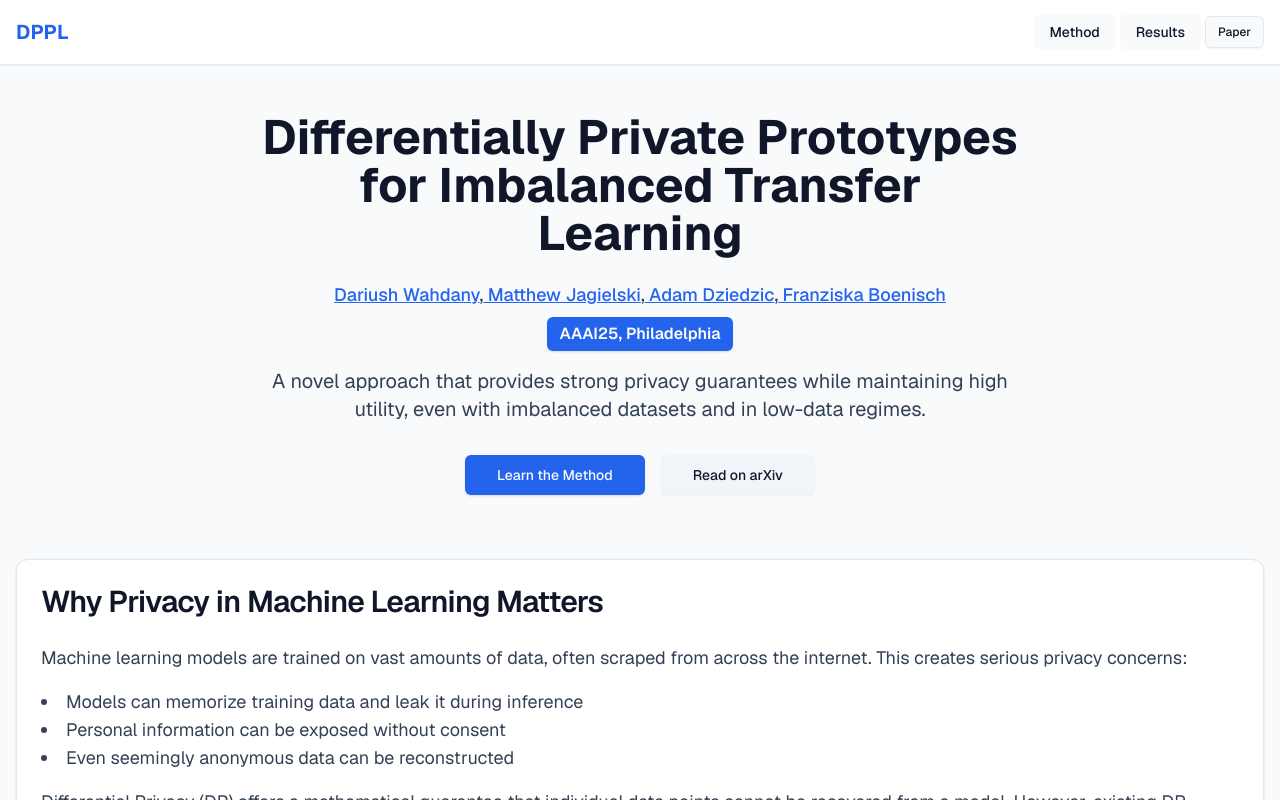
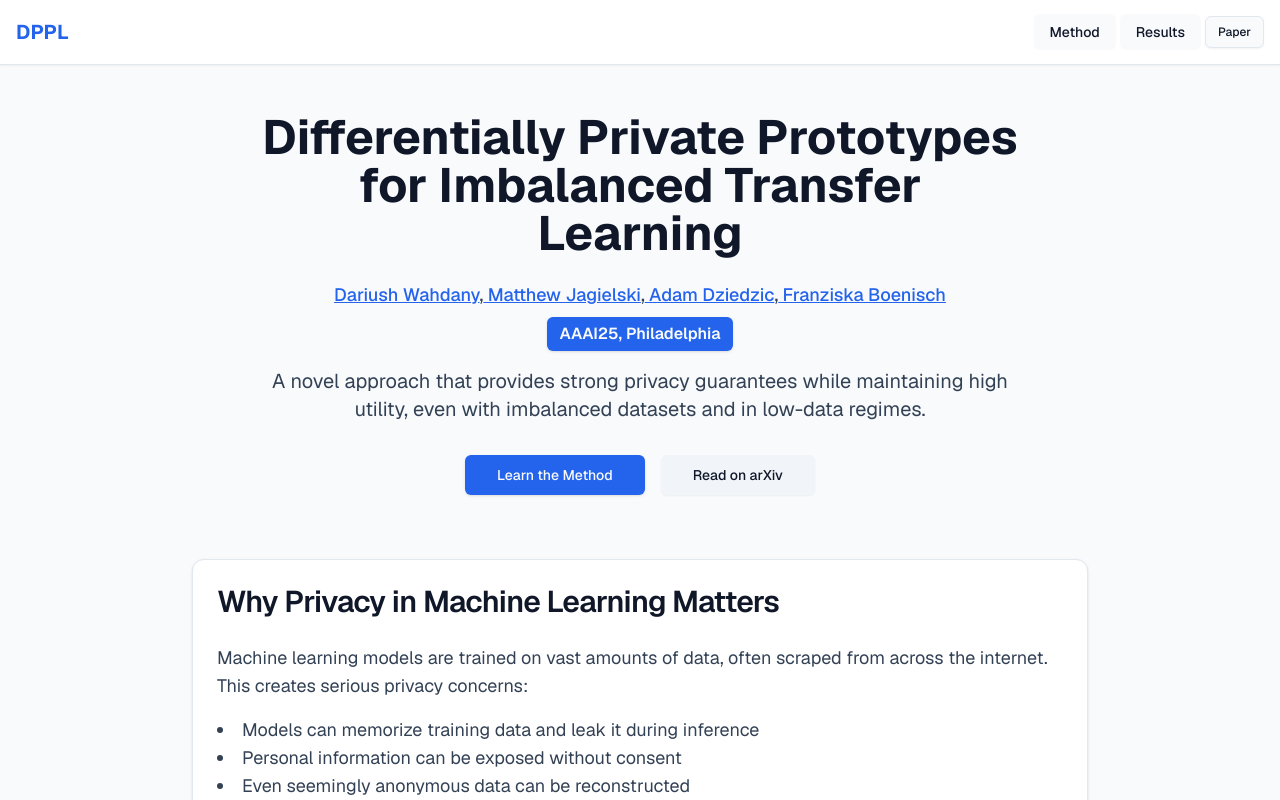
Before and after one commit to dwahdany/dppl, a Next.js app: page / in a window 1280 px wide. Shown: the top 800 px of the page. Built offline with nearby package versions, Linux system fonts and the light colour scheme.

Commit message:
fix: consistend width

```diff
--- a/src/app/page.tsx
+++ b/src/app/page.tsx
@@ -8,6 +8,7 @@ import { Badge } from "@/components/ui/badge";
 export default function HomePage() {
   return (
     <div className="container mx-auto px-4 py-12">
+      <div className="mx-auto max-w-4xl">
         <section className="mb-16">
           <div className="mx-auto max-w-3xl text-center">
             <h1 className="mb-6 text-4xl font-bold leading-tight md:text-5xl">
@@ -249,5 +250,6 @@ export default function HomePage() {
           </Card>
         </section>
       </div>
+    </div>
   );
 }
```
Lines whose indentation alone changed are shown as unchanged.
